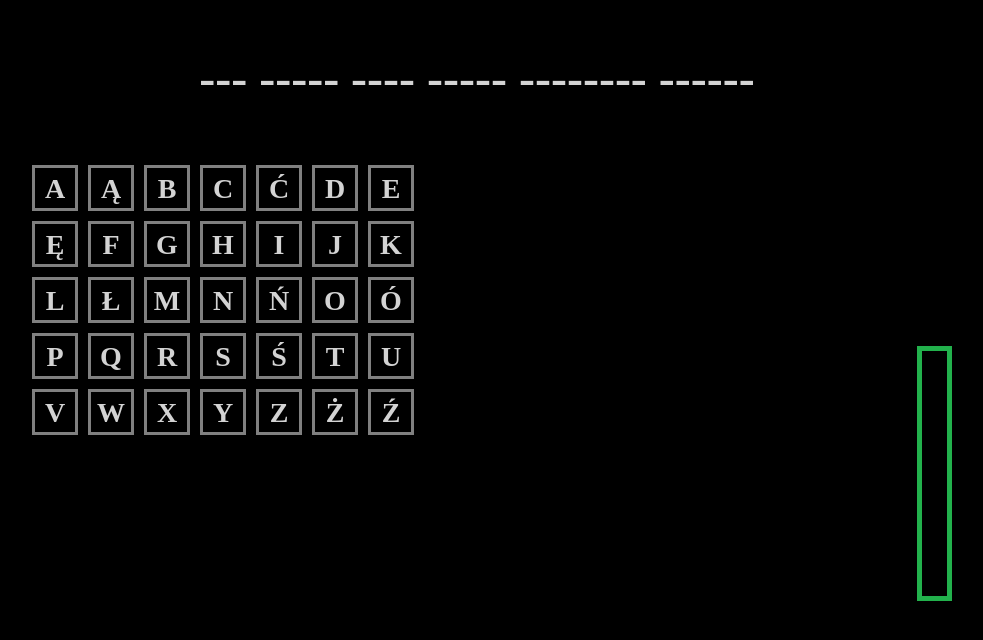
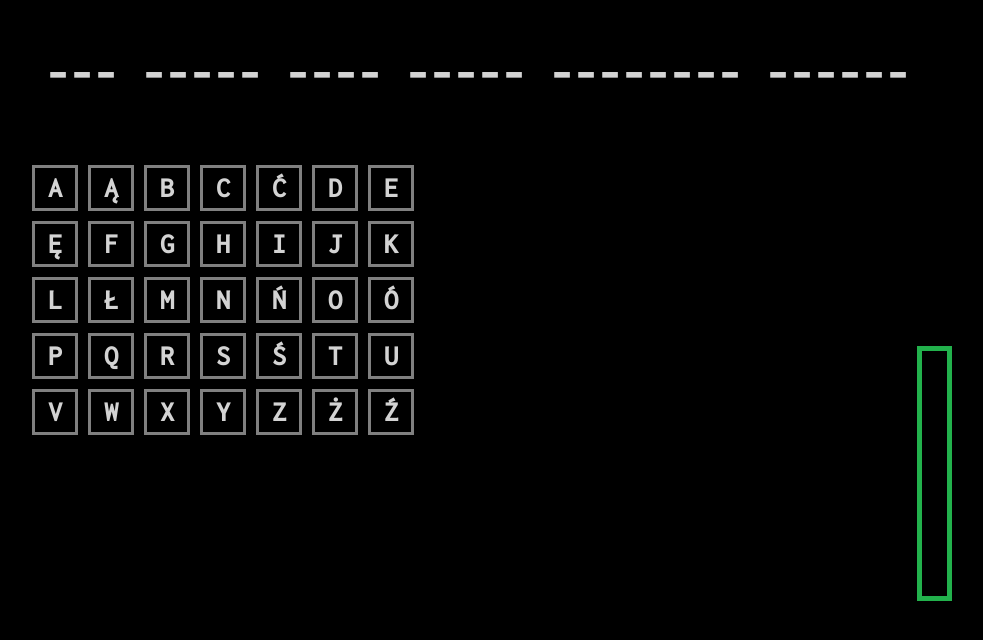
Before and after one commit to infrmtktl/Wisielec, a plain HTML site: page index.html in a window 1280 px wide. Shown: the top 640 px of the page, without its empty margins (163-1146 px from the left). Drawn offline with Linux system fonts and the light colour scheme.

Commit message:
Update index.html

```diff
--- a/index.html
+++ b/index.html
@@ -4,6 +4,7 @@
     <meta charset="UTF-8">
     <title>wisielec</title>
 
+    <link href="https://fonts.googleapis.com/css2?family=Inconsolata:wght@500&display=swap" rel="stylesheet">
     <link rel="stylesheet" href="style.css" type="text/css" />
     <script src="wisielec.js"></script>
 
```
